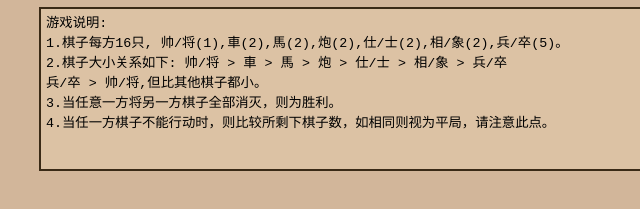
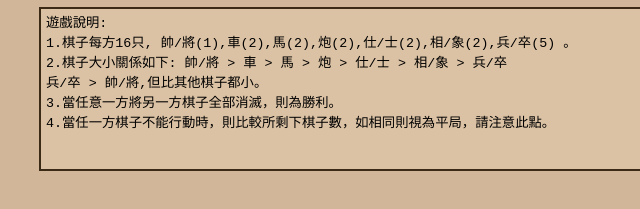
Before and after one commit to jk9112605/Field-Chess, a plain HTML site: page index.html in a window 1280 px wide. Shown: the part 535-744 px from the top of the page, 269-909 px from the left. Drawn offline with Linux system fonts and the light colour scheme.

Commit message:
Update index.html

```diff
--- a/index.html
+++ b/index.html
@@ -44,12 +44,12 @@
 
 <!-- tips start -->
 <div class="tips">
-	<textarea>游戏说明:
-1.棋子每方16只, 帅/将(1),車(2),馬(2),炮(2),仕/士(2),相/象(2),兵/卒(5)。
-2.棋子大小关系如下: 帅/将 > 車 > 馬 > 炮 > 仕/士 > 相/象 > 兵/卒
-兵/卒 > 帅/将,但比其他棋子都小。
-3.当任意一方将另一方棋子全部消灭，则为胜利。
-4.当任一方棋子不能行动时，则比较所剩下棋子数，如相同则视为平局，请注意此点。</textarea>
+	<textarea>遊戲說明:
+1.棋子每方16只, 帥/將(1),車(2),馬(2),炮(2),仕/士(2),相/象(2),兵/卒(5) 。
+2.棋子大小關係如下: 帥/將 > 車 > 馬 > 炮 > 仕/士 > 相/象 > 兵/卒
+兵/卒 > 帥/將,但比其他棋子都小。
+3.當任意一方將另一方棋子全部消滅，則為勝利。
+4.當任一方棋子不能行動時，則比較所剩下棋子數，如相同則視為平局，請注意此點。</textarea>
 </div>
 <!-- tips end -->
 
```
